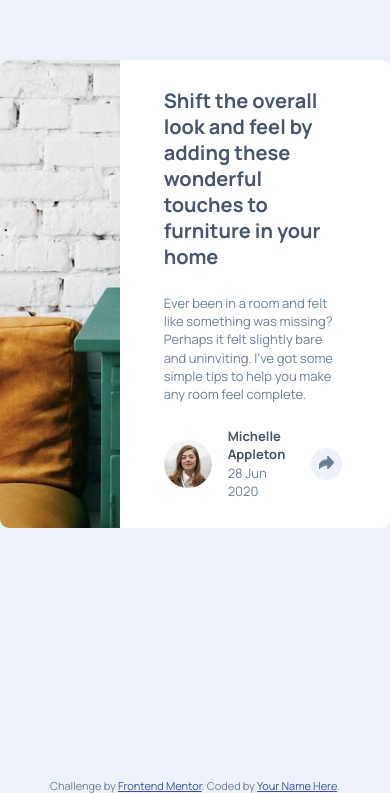
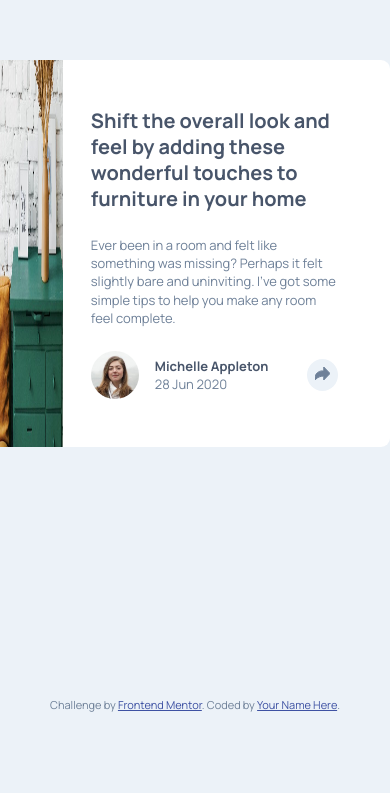
Before and after one commit to bsd-rgb/Article-Preview-Component, a plain HTML site: page index.html in a window 390 px wide. Shown: the part 190-983 px from the top of the page. After the commit the page ends 902 px from the top, so only its background shows below. Drawn offline with nearby package versions, Linux system fonts and the light colour scheme.

Commit message:
[x] Added queries.css for media queries
[x] Created tablet and mobile breakpoints - tablet breakpoint is complete

```diff
--- a/index.html
+++ b/index.html
@@ -18,6 +18,7 @@
       rel="stylesheet"
     />
     <link href="./style.css" rel="stylesheet" />
+    <link href="./queries.css" rel="stylesheet" />
     <title>Frontend Mentor | Article preview component</title>
   </head>
   <body>
--- /dev/null
+++ b/queries.css
@@ -0,0 +1,25 @@
+@media (max-width: 50em) {
+  .container {
+    max-width: 60rem;
+    gap: 1.2rem;
+  }
+
+  .wrapper {
+    flex-basis: 25em;
+    overflow: hidden;
+  }
+
+  .img-preview {
+    object-fit: fill;
+    transform: scale(1.2);
+    transform-origin: left center;
+  }
+
+  .text-container {
+    max-width: 35rem;
+    padding: 4.8rem 5.2rem 4.8rem 1.6rem;
+  }
+}
+
+@media (max-width: 43em) {
+}
--- a/style.css
+++ b/style.css
@@ -22,7 +22,7 @@ body {
   color: hsl(228, 45%, 44%);
 }
 
-/* Overall Container */
+/* Container */
 
 .container {
   display: flex;
@@ -31,7 +31,6 @@ body {
   max-width: 75rem;
   background-color: #fff;
   border-radius: 9px;
-  /* overflow: hidden; */
 }
 
 /* Image */
@@ -95,6 +94,12 @@ body {
 
 /* Share */
 
+.share-container {
+  position: relative;
+  display: inline-block;
+  margin-left: auto;
+}
+
 .img-wrapper {
   background-color: #ecf2f8;
   padding: 0.8rem;
@@ -124,7 +129,6 @@ body {
   align-items: center;
   position: absolute;
   border-radius: 9px;
-
   top: 0;
   left: 50%;
   transform: translate(-50%, -150%);
@@ -166,9 +170,3 @@ body {
 .hidden {
   display: none;
 }
-
-.share-container {
-  position: relative;
-  display: inline-block;
-  margin-left: auto;
-}
```
Also changed, not shown: 1 other file.
